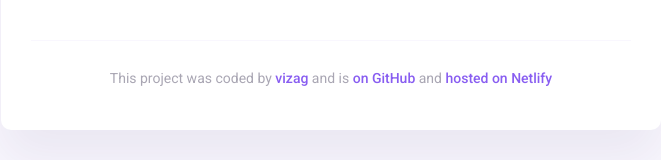
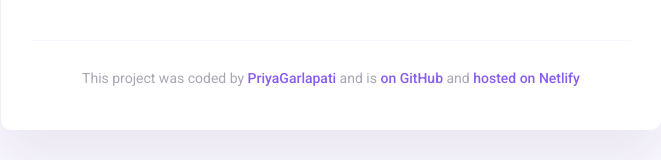
Before and after one commit to garlapatips12/weather, a plain HTML site: page index.html in a window 1280 px wide. Shown: the part 353-513 px from the top of the page, without its empty margins (309-970 px from the left). Drawn offline with nearby package versions, Linux system fonts and the light colour scheme; no server answers.

Commit message:
Update index.html

```diff
--- a/index.html
+++ b/index.html
@@ -48,7 +48,7 @@
         <footer>
             <p>
                 This project was coded by
-                <a href="https://github.com/garlapatips12" target="_blank">vizag</a> and is
+                <a href="https://github.com/garlapatips12" target="_blank">PriyaGarlapati</a> and is
                 <a href="https://github.com/garlapatips12/weather.git" target="_blank">on GitHub</a>
                 and
                 <a href="https://ubiquitous-tartufo-7cf384.netlify.app/" target="_blank">hosted on Netlify</a>
```
